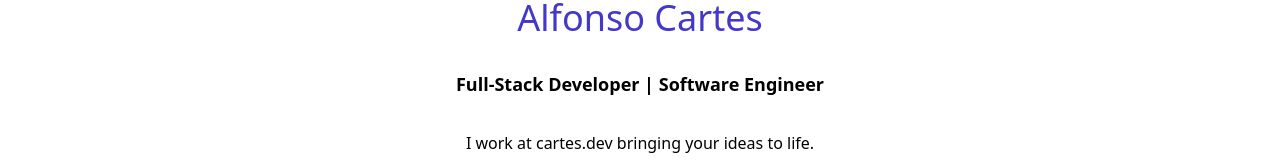
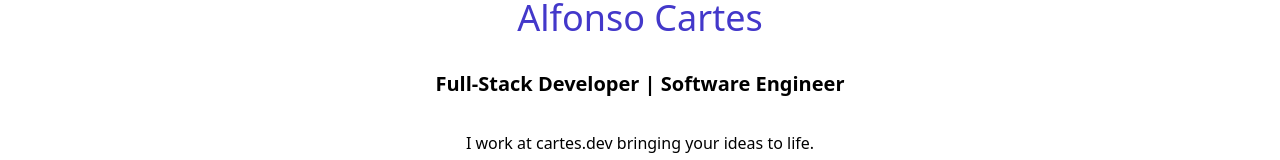
Before and after one commit to alfonsocartes/cartes_dev, a Next.js app: page / in a window 1280 px wide. Shown: the part 219-379 px from the top of the page. Built offline with nearby package versions, Linux system fonts and the light colour scheme; what @tailwindcss/typography would draw is missing.

Commit message:
Fix subtitle size

```diff
--- a/components/HeroPersonal.js
+++ b/components/HeroPersonal.js
@@ -21,7 +21,7 @@ const HeroPersonal = () => (
           <h1 className="title-font sm:text-4xl text-3xl m-8 font-medium text-indigo-700 hover:text-indigo-400 dark:text-indigo-400 dark:hover:text-indigo-600">
             <Link href="/about">Alfonso Cartes</Link>
           </h1>
-          <h2 className="title-font text-lg m-8 font-bold">
+          <h2 className="title-font text-xl m-8 font-bold">
             Full-Stack Developer | Software Engineer
           </h2>
           <p className="leading-relaxed">
```
